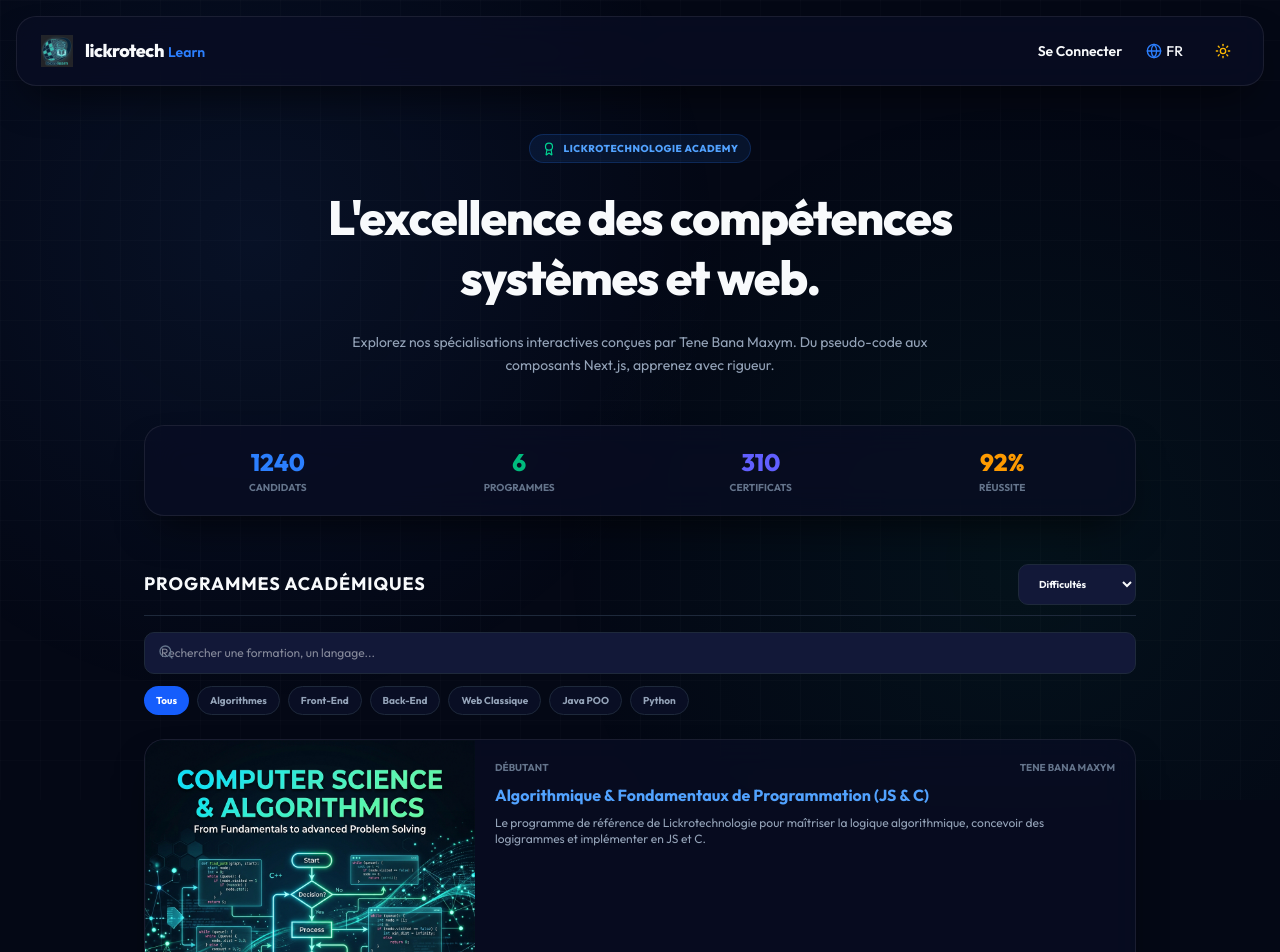
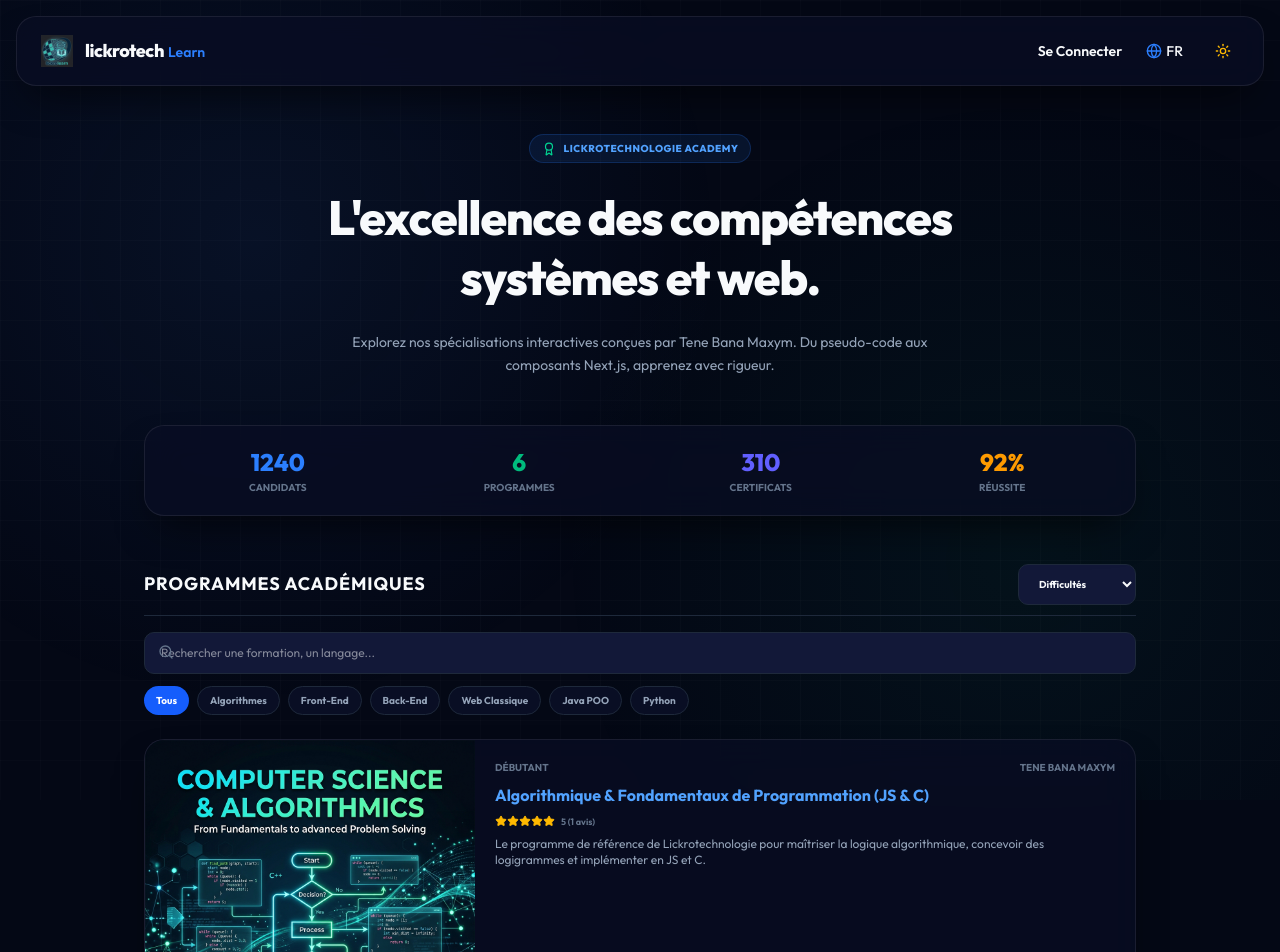
Before and after one commit to elmaxproart/LikroLearn, a Next.js app: page / in a window 1280 px wide. Shown: the top 952 px of the page. Built offline with nearby package versions, Linux system fonts and the light colour scheme.

Commit message:
Render dynamic course average star ratings and review counts on course catalog cards

```diff
--- a/src/app/dashboard/page.tsx
+++ b/src/app/dashboard/page.tsx
@@ -23,6 +23,20 @@
   const [reviewSubmitted, setReviewSubmitted] = useState(false);
   const [reviewError, setReviewError] = useState('');
 
+  const [reviews, setReviews] = useState<any[]>([]);
+
+  const loadReviews = async () => {
+    try {
+      const res = await fetch('/api/reviews');
+      const data = await res.json();
+      if (data.success) {
+        setReviews(data.reviews);
+      }
+    } catch (e) {
+      console.error(e);
+    }
+  };
+
   useEffect(() => {
     // Check auth
     const stored = localStorage.getItem('student_user');
@@ -41,6 +55,8 @@
     }
     const savedLang = localStorage.getItem('lang') as 'fr' | 'en' | null;
     if (savedLang) setLang(savedLang);
+
+    loadReviews();
   }, [router]);
 
   const toggleTheme = () => {
@@ -113,6 +129,7 @@
         throw new Error(data.error || 'Failed to submit review');
       }
       setReviewSubmitted(true);
+      loadReviews();
     } catch (err: any) {
       setReviewError(err.message || 'Error occurred');
     } finally {
@@ -170,6 +187,18 @@
       reviewThanks: "Thank you! Your real review has been saved and is displayed on the main landing page."
     }
   }[lang];
+
+  const getCourseRatingInfo = (courseId: string) => {
+    const courseReviews = reviews.filter((r) => r.courseId === courseId);
+    if (courseReviews.length === 0) {
+      return { avg: 5, count: 0 };
+    }
+    const sum = courseReviews.reduce((acc, r) => acc + r.rating, 0);
+    return {
+      avg: Math.round((sum / courseReviews.length) * 10) / 10,
+      count: courseReviews.length
+    };
+  };
 
   // List of enrolled course IDs
   const enrolledCourseIds = user.courses ? Object.keys(user.courses) : [];
@@ -249,6 +278,22 @@
                   <h3 className="font-bold text-base text-blue-400">
                     {lang === 'fr' ? course.titleFr : course.titleEn}
                   </h3>
+                  <div className="flex items-center gap-1 mt-1 text-amber-400">
+                    {[...Array(5)].map((_, i) => {
+                      const ratingInfo = getCourseRatingInfo(course.id);
+                      return (
+                        <Star
+                          key={i}
+                          className={`w-3 h-3 ${
+                            i < Math.round(ratingInfo.avg) ? 'fill-current' : 'text-slate-600'
+                          }`}
+                        />
+                      );
+                    })}
+                    <span className="text-[9px] text-[var(--text-muted)] font-bold ml-1">
+                      {getCourseRatingInfo(course.id).avg} ({getCourseRatingInfo(course.id).count})
+                    </span>
+                  </div>
                   <p className="text-xs text-[var(--text-secondary)] mt-2 line-clamp-2">
                     {lang === 'fr' ? course.descriptionFr : course.descriptionEn}
                   </p>
@@ -293,6 +338,22 @@
                     <h3 className="font-bold text-base">
                       {lang === 'fr' ? course.titleFr : course.titleEn}
                     </h3>
+                    <div className="flex items-center gap-1 mt-1 text-amber-400">
+                      {[...Array(5)].map((_, i) => {
+                        const ratingInfo = getCourseRatingInfo(course.id);
+                        return (
+                          <Star
+                            key={i}
+                            className={`w-3 h-3 ${
+                              i < Math.round(ratingInfo.avg) ? 'fill-current' : 'text-slate-600'
+                            }`}
+                          />
+                        );
+                      })}
+                      <span className="text-[9px] text-[var(--text-muted)] font-bold ml-1">
+                        {getCourseRatingInfo(course.id).avg} ({getCourseRatingInfo(course.id).count})
+                      </span>
+                    </div>
                     <p className="text-xs text-[var(--text-secondary)] leading-relaxed line-clamp-3">
                       {lang === 'fr' ? course.descriptionFr : course.descriptionEn}
                     </p>
--- a/src/app/page.tsx
+++ b/src/app/page.tsx
@@ -164,6 +164,18 @@
 
   const toggleModule = (modId: number) => {
     setExpandedModuleId(expandedModuleId === modId ? null : modId);
+  };
+
+  const getCourseRatingInfo = (courseId: string) => {
+    const courseReviews = liveReviews.filter((r) => r.courseId === courseId);
+    if (courseReviews.length === 0) {
+      return { avg: 5, count: 0 };
+    }
+    const sum = courseReviews.reduce((acc, r) => acc + r.rating, 0);
+    return {
+      avg: Math.round((sum / courseReviews.length) * 10) / 10,
+      count: courseReviews.length
+    };
   };
 
   // Filter logic
@@ -441,6 +453,24 @@
                         <h3 className="text-base font-bold text-blue-400">
                           {lang === 'fr' ? course.titleFr : course.titleEn}
                         </h3>
+                        <div className="flex items-center gap-1.5 mt-0.5">
+                          <div className="flex text-amber-400">
+                            {[...Array(5)].map((_, i) => {
+                              const ratingInfo = getCourseRatingInfo(course.id);
+                              return (
+                                <Star
+                                  key={i}
+                                  className={`w-3 h-3 ${
+                                    i < Math.round(ratingInfo.avg) ? 'fill-current' : 'text-slate-600'
+                                  }`}
+                                />
+                              );
+                            })}
+                          </div>
+                          <span className="text-[9px] text-[var(--text-muted)] font-bold">
+                            {getCourseRatingInfo(course.id).avg} ({getCourseRatingInfo(course.id).count} {lang === 'fr' ? 'avis' : 'reviews'})
+                          </span>
+                        </div>
                         <p className="text-xs text-[var(--text-secondary)] line-clamp-3">
                           {lang === 'fr' ? course.descriptionFr : course.descriptionEn}
                         </p>
```
